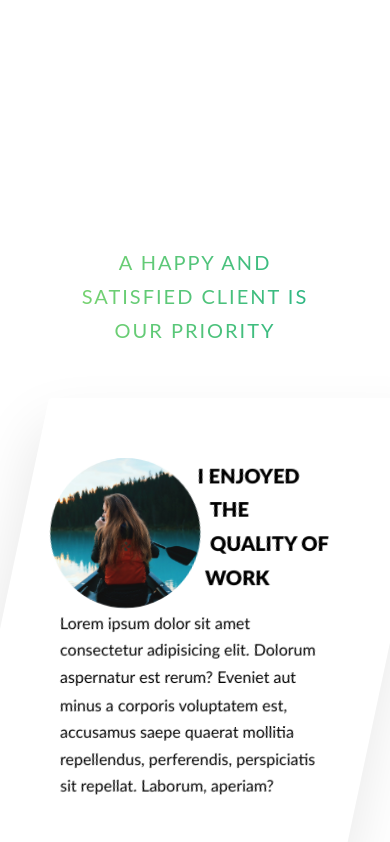
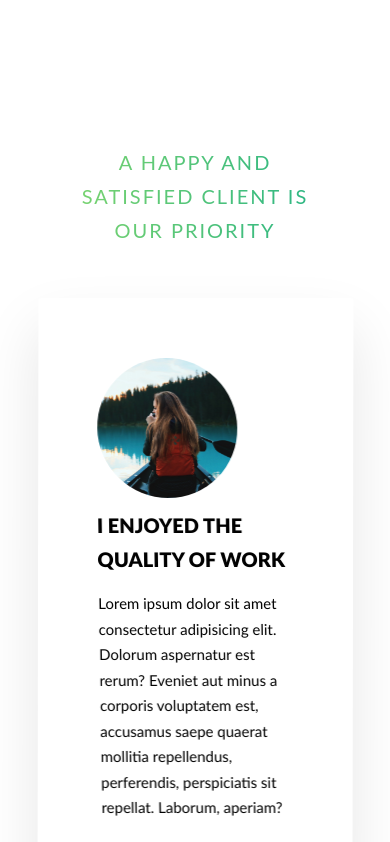
Before and after one commit to Alexkimathi/survey, a React (Create React App) app: page / in a window 390 px wide. Shown: the part 2715-3557 px from the top of the page. Built offline with nearby package versions, Linux system fonts and the light colour scheme.

Commit message:
adds media querry for reviews

```diff
--- a/src/components/Features/feature.css
+++ b/src/components/Features/feature.css
@@ -13,13 +13,13 @@
   display: inline-block;
   background-image: linear-gradient(to right, #7ed56f, #28b485);
   -webkit-background-clip: text;
-
 }
 .feature-box:hover {
   transform: translateY(-1.5rem) scale(1.03);
 }
 .row .col-1-of-4 {
-  width: calc((100% - 3 * 6rem) / 4); }
+  width: calc((100% - 3 * 6rem) / 4);
+}
 /*  */
 
 .section-features {
@@ -56,16 +56,50 @@
 }
 
 .u-margin-bottom-small {
-  margin-bottom: 1.5rem; }
+  margin-bottom: 1.5rem;
+}
 
 .u-margin-top-huge {
-    margin-bottom: 10rem; }
-
-
+  margin-bottom: 10rem;
+}
 
 /*media query tablet */
 @media screen and (max-width: 1024px) {
 
+  .row .col-1-of-4 {
+    width: calc((100% - 1 * 6rem) / 1);
+    padding-left: 3.5rem;
+  }
+
+  .feature-box {
+    background-color: rgba(255, 255, 255, 0.8);
+    font-size: 1.5rem;
+    padding: 1rem;
+    margin: 1rem;
+    align-items: center;
+  }
+  .section-features {
+    padding: 10rem 1rem;
+    margin-top: -10rem;
+    background-image: linear-gradient(
+        to right bottom,
+        rgba(126, 213, 111, 0.5),
+        rgba(40, 180, 133, 0.5)
+      ),
+      url(../../img/s1.jpg);
+    background-size: cover;
+    transform: skewY(-7deg);
+  }
+
+  .heading-secondary-1 {
+    font-size: 2rem;
+    text-transform: uppercase;
+    margin: 3rem;
+  }
+  .heading-secondary-1:hover {
+    transform: skewY(2deg) skewX(15deg) scale(1.1);
+    text-shadow: 0.5rem 1rem 1rem rgba(72, 50, 50, 0.2);
+  }
 }
 
 /*media query phones */
@@ -81,7 +115,6 @@
     padding: 1rem;
     margin: 1rem;
     align-items: center;
-
   }
   .section-features {
     padding: 10rem 1rem;
@@ -96,7 +129,6 @@
     transform: skewY(-7deg);
   }
 
-
   .heading-secondary-1 {
     font-size: 2rem;
     text-transform: uppercase;
@@ -106,7 +138,4 @@
     transform: skewY(2deg) skewX(15deg) scale(1.1);
     text-shadow: 0.5rem 1rem 1rem rgba(72, 50, 50, 0.2);
   }
-
-
-
 }
--- a/src/components/Review/review.css
+++ b/src/components/Review/review.css
@@ -54,3 +54,64 @@
   padding-top: 20rem;
   background-color: white;
 }
+
+
+
+/*media query tablet */
+@media screen and (max-width: 1024px) {
+
+}
+
+/*media query phones */
+@media screen and (max-width: 600px) {
+
+  .section-stories {
+    padding-top: 10rem;
+  }
+
+  .story {
+    width: 50%;
+    margin: 0 auto;
+    padding: 6rem;
+    font-size: 1.5rem;
+    transform: skewX(-.1deg);
+  }
+
+  .story__shape {
+    width: 14rem;
+    height: 14rem;
+    float: left;
+    -webkit-shape-outside: circle(50% at 50% 50%);
+    shape-outside: circle(50% at 50% 50%);
+    -webkit-clip-path: circle(50% at 50% 50%);
+    clip-path: circle(50% at 50% 50%);
+    transform: translateX(-.1rem) skewX(1deg);
+    position: relative;
+  }
+
+  .story__img {
+    height: 100%;
+    transform: translateX(-3rem) scale(1.4);
+    backface-visibility: hidden;
+    transition: all 0.5s;
+  }
+  .story__text {
+    transform: skewX(1deg);
+    padding-top: 15rem;
+    font-size: 1.5rem;
+  }
+  .story__caption {
+    position: absolute;
+    top: 50%;
+    left: 50%;
+    transform: translate(-20%, 10%);
+    color: #fff;
+    text-transform: uppercase;
+    font-size: 1.7rem;
+    text-align: center;
+    opacity: 0;
+    transition: all 0.5s;
+    backface-visibility: hidden;
+  }
+
+}
```
Lines whose indentation alone changed are shown as unchanged.
